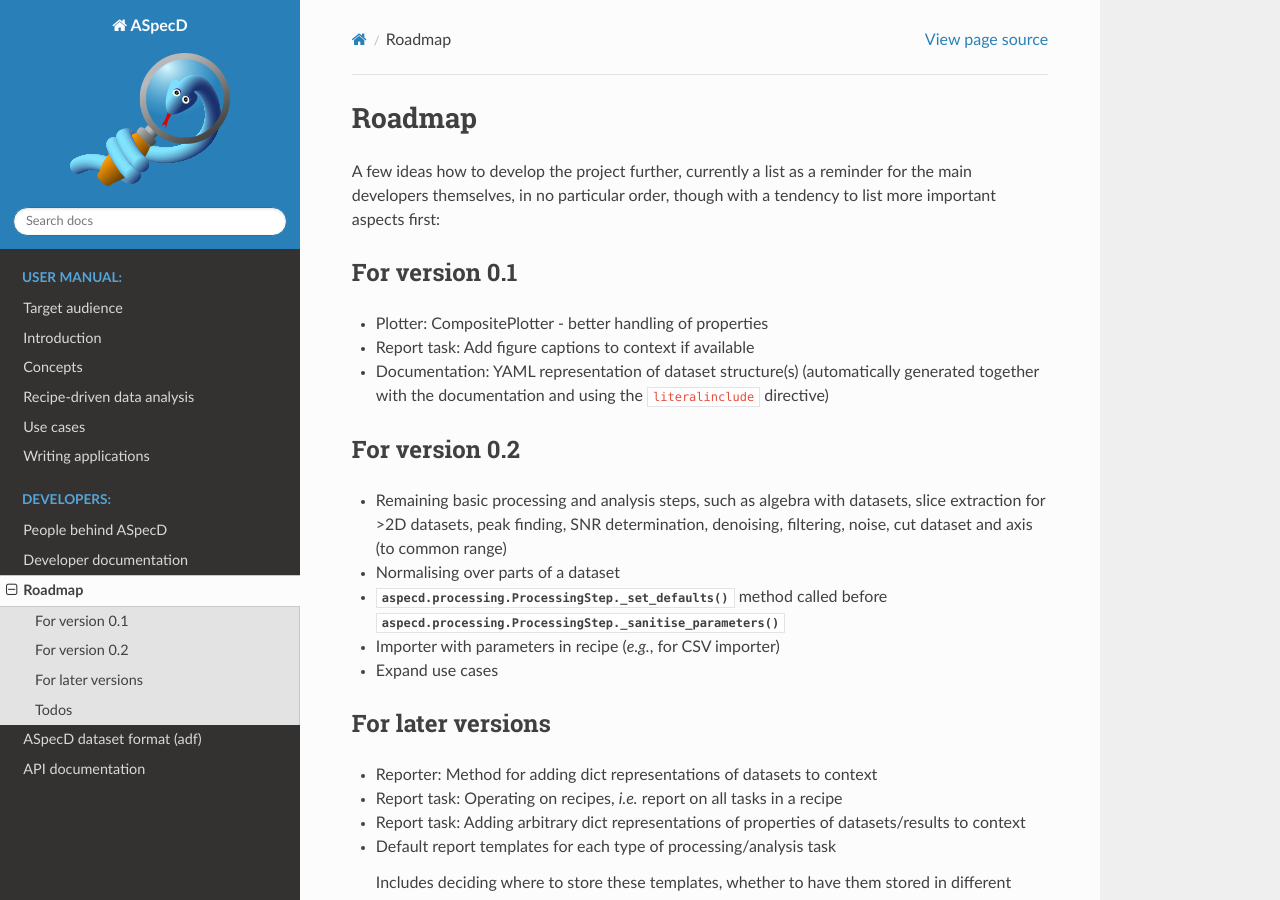
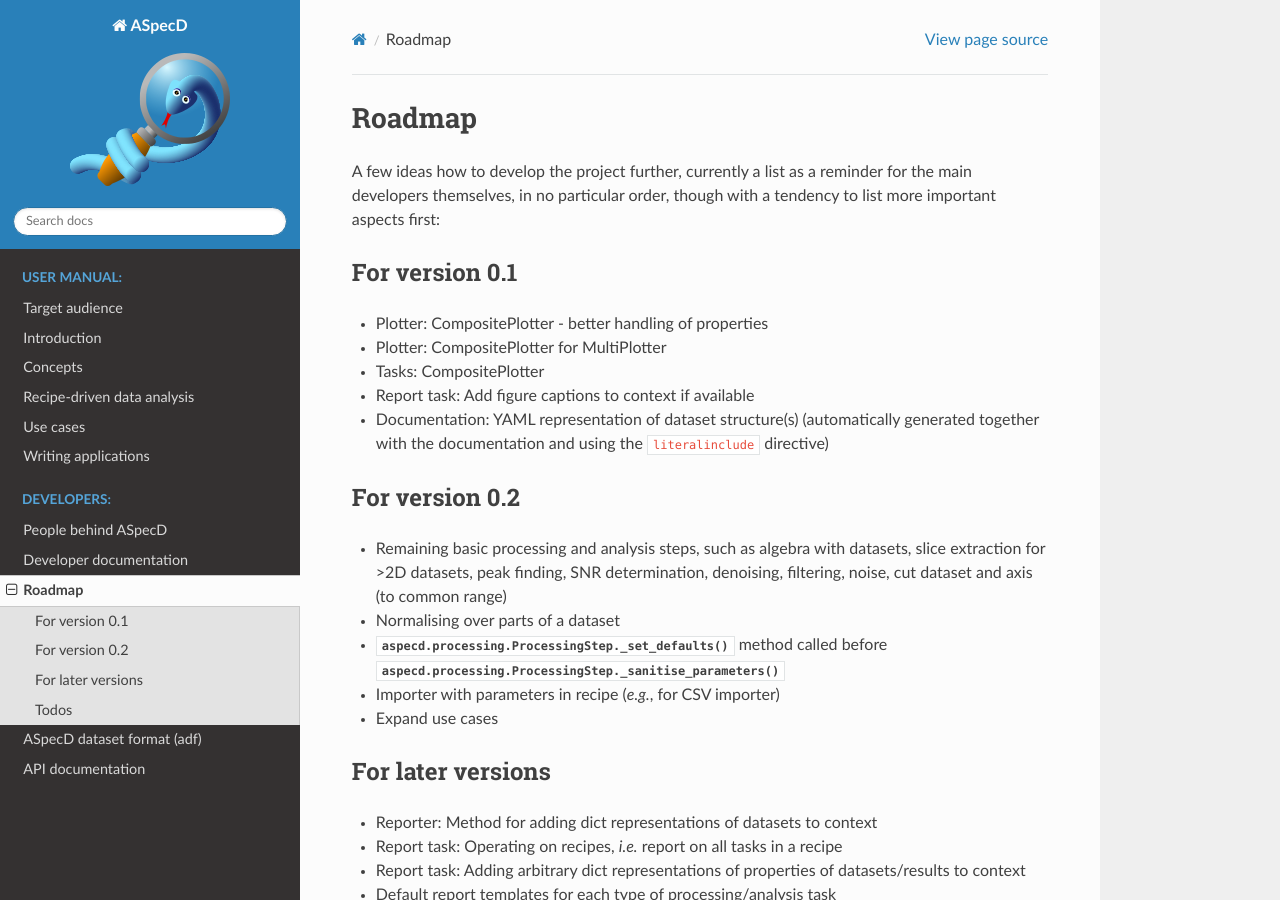
Before and after one commit to tillbiskup/aspecd, a Sphinx documentation site: the page built from docs/roadmap.rst, in a window 1280 px wide and 900 px high. Built offline with Sphinx 7.4.7 and the Read the Docs theme 2.0.0, drawn with Linux system fonts in a browser that asks for light colours.

Commit message:
Update roadmap

```diff
--- a/docs/roadmap.rst
+++ b/docs/roadmap.rst
@@ -9,6 +9,10 @@ For version 0.1
 ===============
 
 * Plotter: CompositePlotter - better handling of properties
+
+* Plotter: CompositePlotter for MultiPlotter
+
+* Tasks: CompositePlotter
 
 * Report task: Add figure captions to context if available
 
```
Also changed, not shown: 1 other file.
